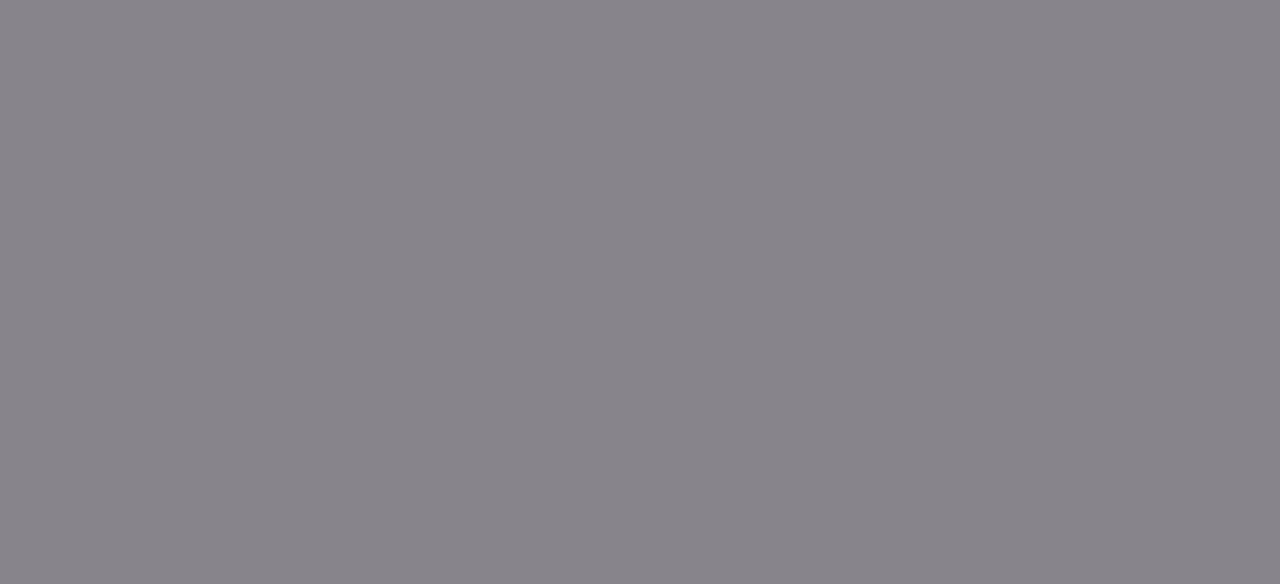
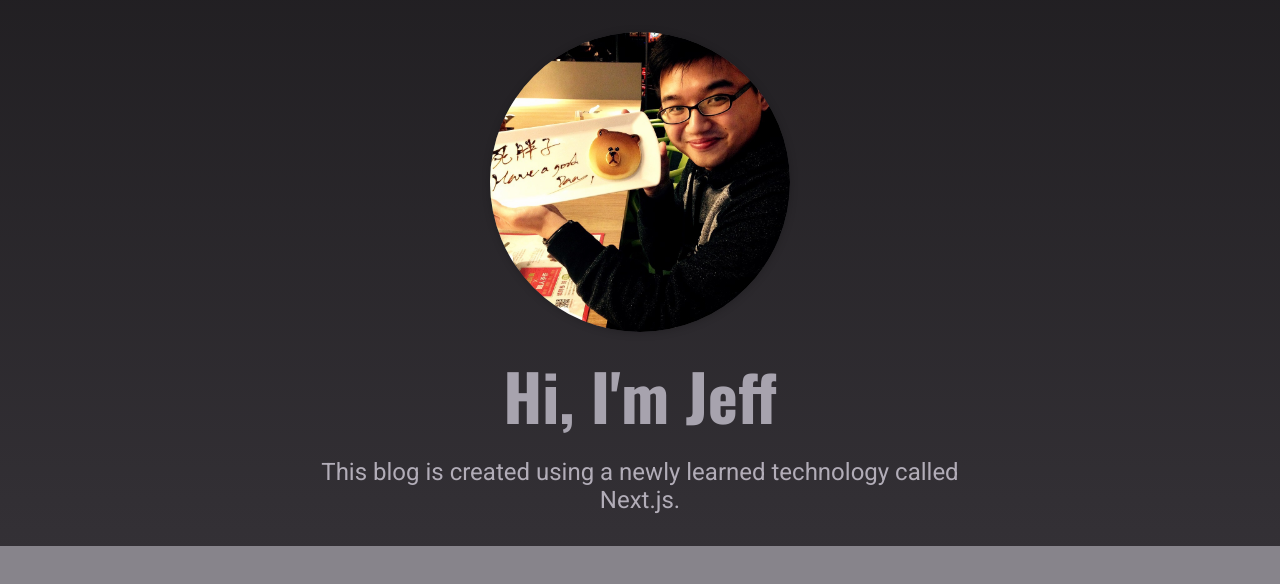
Before and after one commit to jeff0518/nextjs-blog, a Next.js app: page / in a window 1280 px wide. Shown: the top 584 px of the page. Built offline with nearby package versions, Linux system fonts and the light colour scheme.

Commit message:
feat: add Hero component

```diff
--- /dev/null
+++ b/components/homePage/Hero.jsx
@@ -0,0 +1,22 @@
+import Image from "next/image";
+import classes from "./Hero.module.css"
+function Hero() {
+  return (
+    <section className={classes.hero}>
+      <div className={classes.image}>
+        <Image
+          src="/images/site/jeff.JPG"
+          alt="An image showing jeff"
+          width={300}
+          height={300}
+        />
+      </div>
+      <h1>Hi, I'm Jeff</h1>
+      <p>
+        This blog is created using a newly learned technology called Next.js.
+      </p>
+    </section>
+  );
+}
+
+export default Hero;
--- /dev/null
+++ b/components/homePage/Hero.module.css
@@ -0,0 +1,40 @@
+.hero {
+  text-align: center;
+  background-image: linear-gradient(
+    to bottom,
+    var(--color-grey-900),
+    var(--color-grey-800)
+  );
+  padding: var(--size-8) 0;
+}
+
+.image {
+  width: 300px;
+  height: 300px;
+  box-shadow: 0 1px 8px rgba(0, 0, 0, 0.2);
+  border-radius: 50%;
+  overflow: hidden;
+  background-color: var(--color-grey-700);
+  margin: auto;
+}
+
+.image img {
+  object-fit: cover;
+  object-position: top;
+  width: 100%;
+  height: 100%;
+}
+
+.hero h1 {
+  font-size: var(--size-16);
+  margin: var(--size-4) 0;
+  color: var(--color-grey-300);
+}
+
+.hero p {
+  font-size: var(--size-6);
+  color: var(--color-grey-200);
+  width: 90%;
+  max-width: 40rem;
+  margin: auto;
+}
--- a/pages/index.jsx
+++ b/pages/index.jsx
@@ -1,3 +1,11 @@
-function HomePage() {}
+import Hero from "@/components/homePage/Hero";
+
+function HomePage() {
+  return (
+    <>
+      <Hero />
+    </>
+  );
+}
 
 export default HomePage;
```
Also changed, not shown: components/homePage/FeaturedPosts.module.css (added, +17 -0 lines), components/homePage/FeaturedPosts.jsx (added), public/images/site/jeff.JPG (added).
